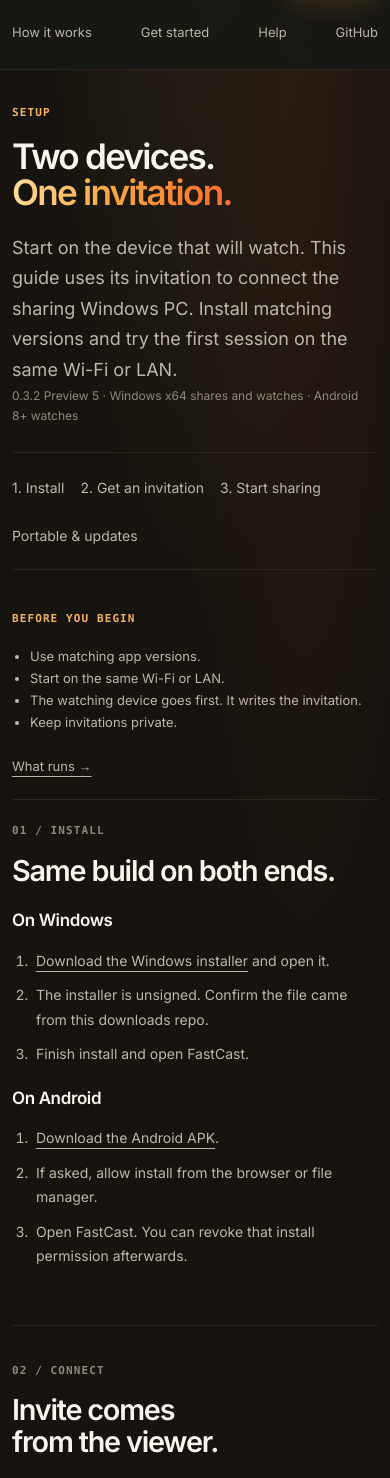
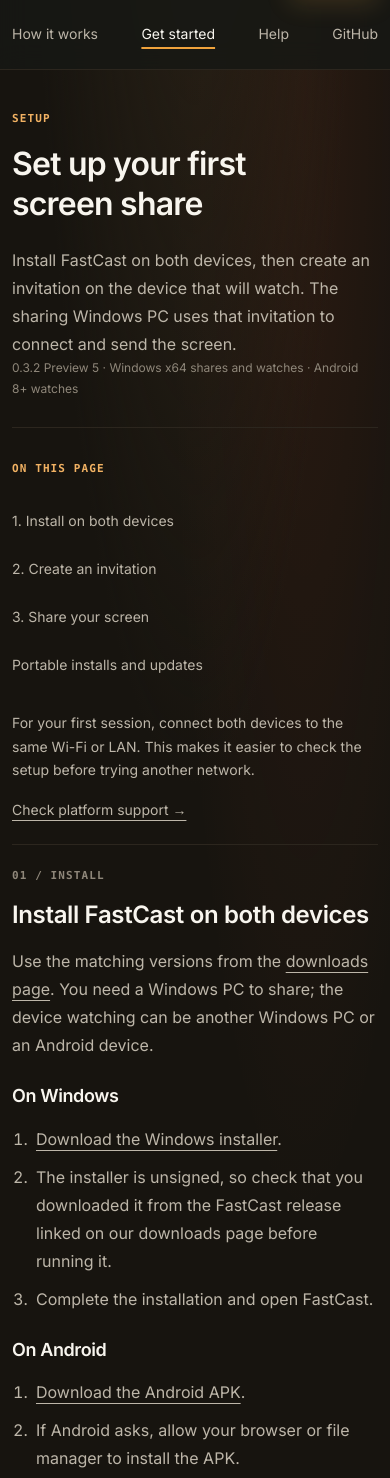
Before and after one commit to antis0007/fastcast-downloads, a website: page get-started.html in a window 390 px wide. Shown: the part 98-1576 px from the top of the page. Drawn offline with Linux system fonts and the light colour scheme.

Commit message:
Improve setup guide readability and mobile navigation

```diff
--- a/get-started.html
+++ b/get-started.html
@@ -41,85 +41,81 @@
   </header>
   <main id="main" tabindex="-1"><section class="page-hero wrap">
   <p class="eyebrow">Setup</p>
-  <h1>Two devices.<br><span>One invitation.</span></h1>
-  <p class="lede">Start on the device that will watch. This guide uses its invitation to connect the sharing Windows PC. Install matching versions and try the first session on the same Wi-Fi or LAN.</p>
+  <h1>Set up your first screen share</h1>
+  <p class="lede">Install FastCast on both devices, then create an invitation on the device that will watch. The sharing Windows PC uses that invitation to connect and send the screen.</p>
   <p class="small-copy">0.3.2 Preview 5 · Windows x64 shares and watches · Android 8+ watches</p>
 </section>
-<nav class="section-nav wrap" aria-label="Setup steps">
-  <a href="#install">1. Install</a>
-  <a href="#invite">2. Get an invitation</a>
-  <a href="#share">3. Start sharing</a>
-  <a href="#portable">Portable & updates</a>
-</nav>
 <div class="wrap guide-layout">
   <aside class="guide-aside">
-    <p class="eyebrow">Before you begin</p>
-    <ul>
-      <li>Use matching app versions.</li>
-      <li>Start on the same Wi-Fi or LAN.</li>
-      <li>The watching device goes first. It writes the invitation.</li>
-      <li>Keep invitations private.</li>
-    </ul>
-    <a href="platforms.html">What runs →</a>
+    <nav class="guide-contents" aria-label="Setup steps">
+      <p class="eyebrow">On this page</p>
+      <a href="#install">1. Install on both devices</a>
+      <a href="#invite">2. Create an invitation</a>
+      <a href="#share">3. Share your screen</a>
+      <a href="#portable">Portable installs and updates</a>
+    </nav>
+    <p>For your first session, connect both devices to the same Wi-Fi or LAN. This makes it easier to check the setup before trying another network.</p>
+    <a href="platforms.html">Check platform support →</a>
   </aside>
   <div>
     <section class="guide-section" id="install">
       <span class="step-number">01 / INSTALL</span>
-      <h2>Same build on both ends.</h2>
+      <h2>Install FastCast on both devices</h2>
+      <p>Use the matching versions from the <a href="downloads.html">downloads page</a>. You need a Windows PC to share; the device watching can be another Windows PC or an Android device.</p>
       <article id="windows">
         <h3>On Windows</h3>
         <ol>
-          <li><a href="downloads.html#windows">Download the Windows installer</a> and open it.</li>
-          <li>The installer is unsigned. Confirm the file came from this downloads repo.</li>
-          <li>Finish install and open FastCast.</li>
+          <li><a href="downloads.html#windows">Download the Windows installer</a>.</li>
+          <li>The installer is unsigned, so check that you downloaded it from the FastCast release linked on our downloads page before running it.</li>
+          <li>Complete the installation and open FastCast.</li>
         </ol>
       </article>
       <article id="android">
         <h3>On Android</h3>
         <ol>
           <li><a href="downloads.html#android">Download the Android APK</a>.</li>
-          <li>If asked, allow install from the browser or file manager.</li>
-          <li>Open FastCast. You can revoke that install permission afterwards.</li>
+          <li>If Android asks, allow your browser or file manager to install the APK.</li>
+          <li>Open FastCast after installation. You can then revoke the browser or file manager's permission to install apps.</li>
         </ol>
       </article>
     </section>
     <section class="guide-section" id="invite">
       <span class="step-number">02 / CONNECT</span>
-      <h2>Invite comes from the viewer.</h2>
-      <p>The watching device writes it. The sending PC imports it.</p>
+      <h2>Create an invitation on the watching device</h2>
+      <p>Follow the instructions for your viewer below, then send its invitation privately to the person at the sharing Windows PC.</p>
       <div class="instruction-pair">
         <article>
           <h3>Android viewer</h3>
-          <p>Open FastCast and choose <strong>Share invite</strong>. Send the invitation privately to the person at the sharing Windows PC.</p>
+          <p>Open FastCast and choose <strong>Share invite</strong> to send the invitation to the sharing PC.</p>
         </article>
         <article>
           <h3>Windows viewer</h3>
           <p>Choose <strong>Receive</strong>, then <strong>Start receiving</strong>, then <strong>Copy invitation</strong>. Send the invitation privately to the sharing PC.</p>
         </article>
       </div>
-      <p class="note">Invites can contain connection material. Treat one as access to the session, not as a link to share. Do not paste them in public issues or screenshots.</p>
+      <p class="note">An invitation contains connection material that can grant access to the session. Keep it between the participants and remove it from screenshots or public bug reports.</p>
     </section>
     <section class="guide-section" id="share">
       <span class="step-number">03 / SHARE</span>
-      <h2>Pick the source. Start.</h2>
+      <h2>Start sharing from the Windows PC</h2>
       <ol>
         <li>On the sending PC, open <strong>Share</strong> and import the invite.</li>
         <li>Select the entire screen or one window as the capture source.</li>
-        <li>Computer audio, microphone voice, and remote input are three separate switches. Leave the ones you do not need off — <a href="product.html#permissions">what each one opens</a>.</li>
-        <li><strong>Start sharing</strong>. Look at the actual viewer, not only the sender UI.</li>
-        <li><strong>Stop sharing</strong> when you are done.</li>
+        <li>Choose whether to include computer audio, microphone voice, or remote input. Each has a separate switch; enable only what the session needs. <a href="product.html#permissions">Read about these permissions</a>.</li>
+        <li>Select <strong>Start sharing</strong> and check that the picture appears on the watching device. If you enabled audio, check that it can be heard there too.</li>
+        <li>Select <strong>Stop sharing</strong> when you are finished.</li>
       </ol>
-      <p>Nothing connects? <a href="help.html#connection">Connection checklist</a>.</p>
+      <p>If the devices do not connect, work through the <a href="help.html#connection">connection checklist</a> before changing networks or reinstalling.</p>
     </section>
     <section class="guide-section" id="portable">
       <span class="step-number">OTHER INSTALL OPTIONS</span>
-      <h2>Zip and USB.</h2>
+      <h2>Portable installs and updates</h2>
       <h3>Portable bundle</h3>
-      <p>Extract first. Keep <strong>FastCast.exe</strong> next to <strong>cast-host.exe</strong>. <strong>Install FastCast.cmd</strong> if you want the installed copy.</p>
+      <p>Extract the downloaded ZIP into a folder before running FastCast, and keep <strong>FastCast.exe</strong> and <strong>cast-host.exe</strong> together. To install a copy from the bundle, run <strong>Install FastCast.cmd</strong>.</p>
       <h3>USB updates for Android</h3>
-      <p>The zip has the matching APK and <strong>Update connected devices.cmd</strong> for phones that already have USB debugging authorized.</p>
+      <p>The ZIP includes the matching Android APK and <strong>Update connected devices.cmd</strong>. You can use that script to update a connected phone if USB debugging is already authorized; otherwise, install the APK using the Android steps above.</p>
       <h3>Updating</h3>
-      <p>Stop sessions. Install a matching Windows + Android pair. Keep the old zip if you need to go back.</p>
+      <p>Stop any active sessions before updating, then install matching versions on both devices. Keep the previous portable bundle if you may need to return to that version.</p>
     </section>
   </div>
 </div>
--- a/styles.css
+++ b/styles.css
@@ -153,6 +153,7 @@ a:focus-visible, button:focus-visible, input:focus-visible, summary:focus-visibl
   text-decoration: none;
 }
 .site-header nav a:hover { color: var(--text); }
+.site-header nav a[aria-current="page"] { color: var(--text); text-decoration: underline; text-decoration-color: var(--accent); text-decoration-thickness: 2px; text-underline-offset: 8px; }
 [aria-current="page"] { color: var(--text); }
 
 .button {
@@ -1452,18 +1453,26 @@ section[id], article[id] { scroll-margin-top: 88px; }
 .bundle-row .button { flex-shrink: 0; }
 .download-meta { display: flex; flex-wrap: wrap; gap: 10px 22px; margin-top: 22px; font-size: 13px; }
 
-.guide-layout { display: grid; grid-template-columns: minmax(0, .55fr) minmax(0, 1.45fr); gap: 72px; padding-top: 40px; }
-.guide-aside { font-size: 13px; color: var(--muted); line-height: 1.7; }
-.guide-aside ul { padding-left: 18px; margin-bottom: 22px; }
+.page-get-started .page-hero { padding-block: 40px 28px; border-bottom: 1px solid var(--line-soft); }
+.page-get-started .page-hero h1 { max-width: 30ch; font-size: 2rem; line-height: 1.25; letter-spacing: -.025em; }
+.page-get-started .page-hero .lede { max-width: 70ch; font-size: 16px; line-height: 1.75; }
+.guide-layout { display: grid; grid-template-columns: minmax(0, 240px) minmax(0, 720px); gap: 56px; padding-top: 32px; }
+.guide-aside { font-size: 14px; color: var(--muted); line-height: 1.7; }
+.guide-aside > p { margin-block: 24px 16px; }
+.guide-contents { display: grid; gap: 4px; }
+.guide-contents a { display: flex; align-items: center; min-height: 44px; padding-block: 8px; text-decoration: none; color: var(--muted); }
+.guide-contents a:hover { color: var(--text); text-decoration: underline; text-underline-offset: 4px; }
 .guide-section { padding-bottom: 40px; margin-bottom: 36px; border-bottom: 1px solid var(--line-soft); }
 .step-number { display: block; color: var(--quiet); margin-bottom: 14px; }
-.guide-section h2 { margin-bottom: 22px; }
-.guide-section h3 { margin-block: 20px 12px; }
-.guide-section p, .guide-section li { color: var(--muted); font-size: 14px; line-height: 1.75; }
+.guide-section h2 { margin-bottom: 16px; font-size: 1.5rem; line-height: 1.35; letter-spacing: -.015em; }
+.guide-section h3 { margin-block: 24px 10px; font-size: 1.125rem; line-height: 1.4; }
+.guide-section p, .guide-section li { color: var(--muted); font-size: 16px; line-height: 1.75; }
 .guide-section li { margin-block: 10px; padding-left: 4px; }
 .guide-section ol { padding-left: 20px; }
 .guide-section strong { color: var(--text); font-weight: 600; }
 .instruction-pair { display: grid; grid-template-columns: 1fr 1fr; gap: 24px; }
+.page-get-started .instruction-pair { margin-block: 24px; border-block: 1px solid var(--line-soft); padding-block: 4px 20px; }
+.page-get-started .guide-section .note { font-size: 14px; }
 
 .support-table { width: 100%; border-collapse: collapse; }
 .support-table caption { text-align: left; color: var(--muted); font-size: 13px; padding-bottom: 18px; line-height: 1.6; }
@@ -2036,6 +2045,8 @@ section[id], article[id] { scroll-margin-top: 88px; }
 
 @media (max-width: 760px) {
   .wrap { width: calc(100% - 32px); }
+  /* The mobile menu occupies two rows, so section links need more clearance. */
+  section[id], article[id] { scroll-margin-top: 11rem; }
   .site-header-inner { display: grid; grid-template-columns: 1fr auto; gap: 14px; padding-block: 14px; }
   .site-header-inner > .brand { grid-column: 1; grid-row: 1; }
   .site-header-inner > .header-download { grid-column: 2; grid-row: 1; }
@@ -2047,7 +2058,7 @@ section[id], article[id] { scroll-margin-top: 88px; }
     justify-content: space-between;
     gap: 4px 12px;
   }
-  .site-header nav a { font-size: 13px; }
+  .site-header nav a { font-size: 14px; }
   .site-header .button { padding-inline: 12px; }
   /* On small screens the wordmark is dropped and the wizard mark carries the
      brand on its own, which keeps the header row from crowding the download
```
Also changed, not shown: DESIGN.md (+14 -0 lines), src/pages/get-started.html (+31 -35 lines), tests/check-site.cjs (+10 -0 lines).
